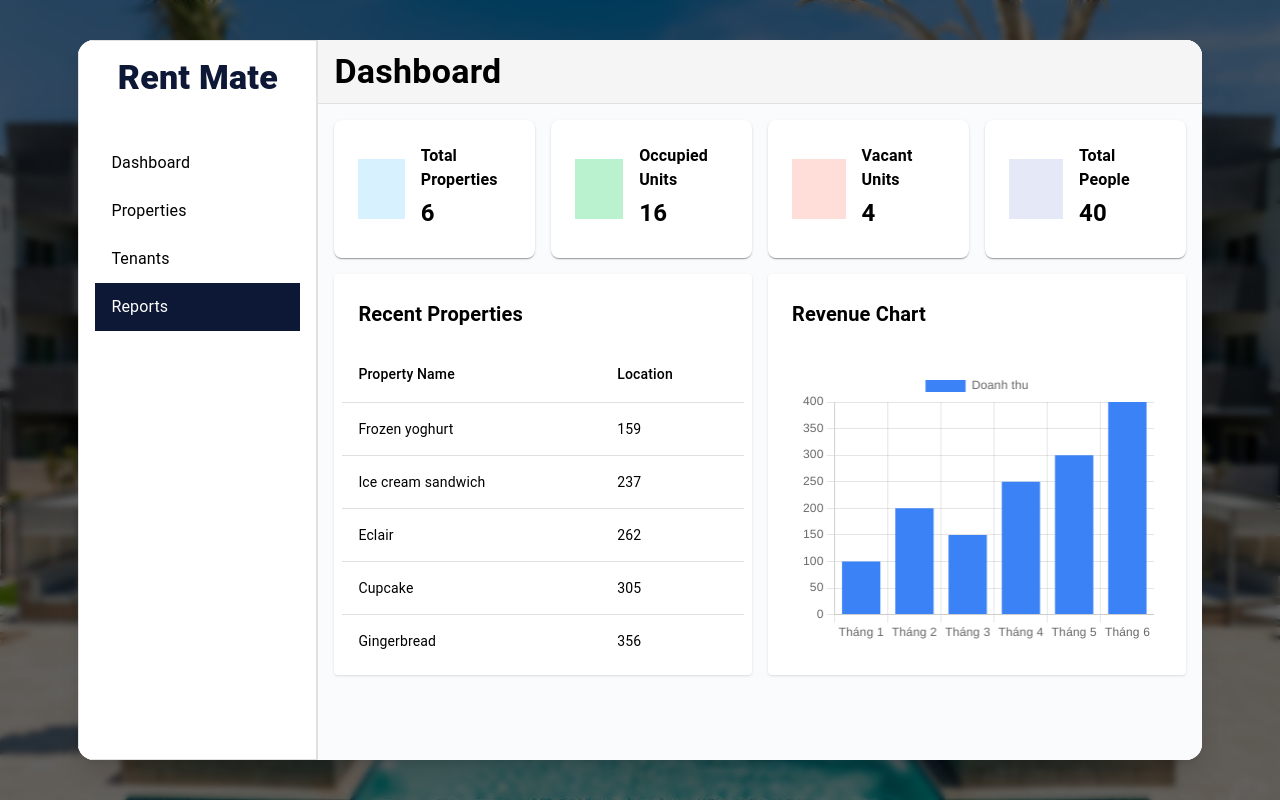
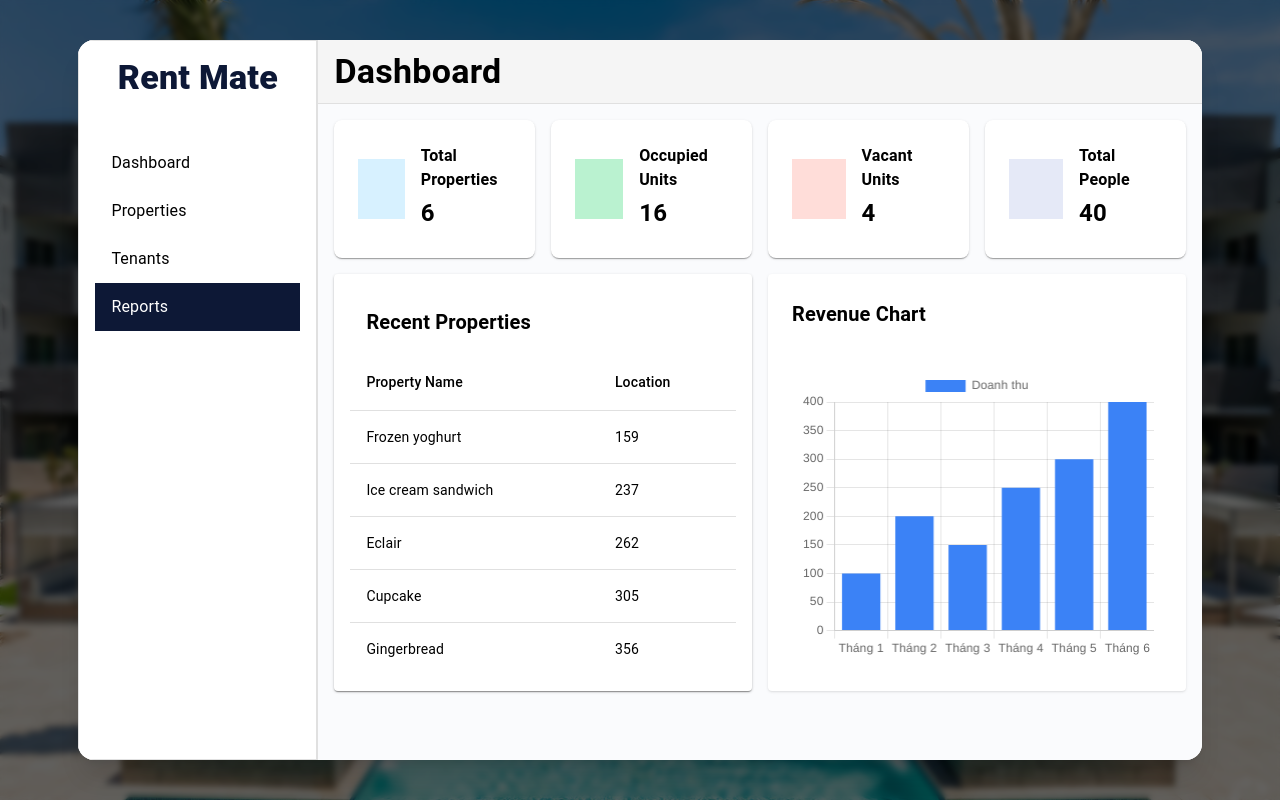
Before and after one commit to NhanPL/rentmate, a React (Vite) app in the folder front-end/: page /reports in a window 1280 px wide. Built offline with nearby package versions, Linux system fonts and the light colour scheme; some icons are missing.

Commit message:
change props header tableCommon

```diff
--- a/front-end/src/components/tableCommon/TableCommon.tsx
+++ b/front-end/src/components/tableCommon/TableCommon.tsx
@@ -1,7 +1,8 @@
-import { Table, TableBody, TableCell, TableContainer, TableHead, TableRow, Typography } from '@mui/material';
+import { Table, TableBody, TableCell, TableContainer, TableHead, TableRow } from '@mui/material';
+import React from 'react';
 
 type TableCommonProps = {
-  name: string;
+  header: React.ReactNode;
   // data: string[];
   headName: string[];
 };
@@ -14,12 +15,20 @@ const rows = [
   { name: 'Gingerbread', location: 356 },
 ];
 
-const TableCommon: React.FC<TableCommonProps> = ({ name, headName }) => {
+const TableCommon: React.FC<TableCommonProps> = ({ header, headName }) => {
   return (
-    <TableContainer component={'div'}>
-      <Typography variant="h6" component="div" fontWeight={'bold'} sx={{ padding: 2 }}>
-        {name}
-      </Typography>
+    <TableContainer
+      component={'div'}
+      sx={{
+        backgroundColor: 'white',
+        display: 'flex',
+        flexDirection: 'column',
+        padding: 2,
+        borderRadius: 1,
+        boxShadow: 1,
+      }}
+    >
+      {header}
       <Table sx={{ minWidth: 250 }} aria-label="simple table">
         <TableHead>
           <TableRow>
--- a/front-end/src/pages/dashboard/Dashboard.tsx
+++ b/front-end/src/pages/dashboard/Dashboard.tsx
@@ -28,6 +28,15 @@ const Dashboard = () => {
       },
     },
   };
+
+  const renderHeaderTable = () => {
+    return (
+      <Typography variant="h6" component="div" fontWeight={'bold'} sx={{ padding: 2 }}>
+        Recent Properties
+      </Typography>
+    );
+  };
+
   return (
     <Box component="div" sx={{ padding: 2, backgroundColor: '#FAFBFD' }}>
       <Box className="grid grid-cols-1 md:grid-cols-2 lg:grid-cols-4 gap-4">
@@ -57,8 +66,8 @@ const Dashboard = () => {
         />
       </Box>
       <Box className="grid grid-cols-1 lg:grid-cols-2 gap-4" sx={{ marginTop: 2 }}>
-        <Box className="flex-1 bg-white p-2 rounded shadow">
-          <TableCommon name="Recent Properties" headName={['Property Name', 'Location']} />
+        <Box className="flex-1 bg-white rounded shadow">
+          <TableCommon header={renderHeaderTable()} headName={['Property Name', 'Location']} />
         </Box>
         <Box className="flex-1 bg-white p-2 rounded shadow flex flex-col overflow-hidden">
           <Typography variant="h6" fontWeight={'bold'} sx={{ padding: 2 }}>
```
